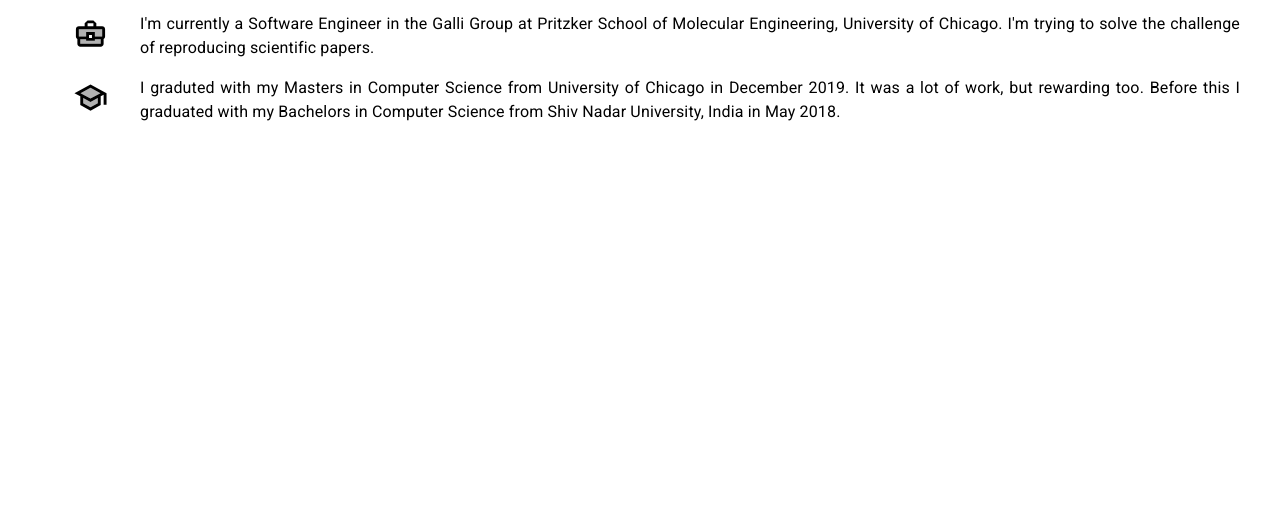
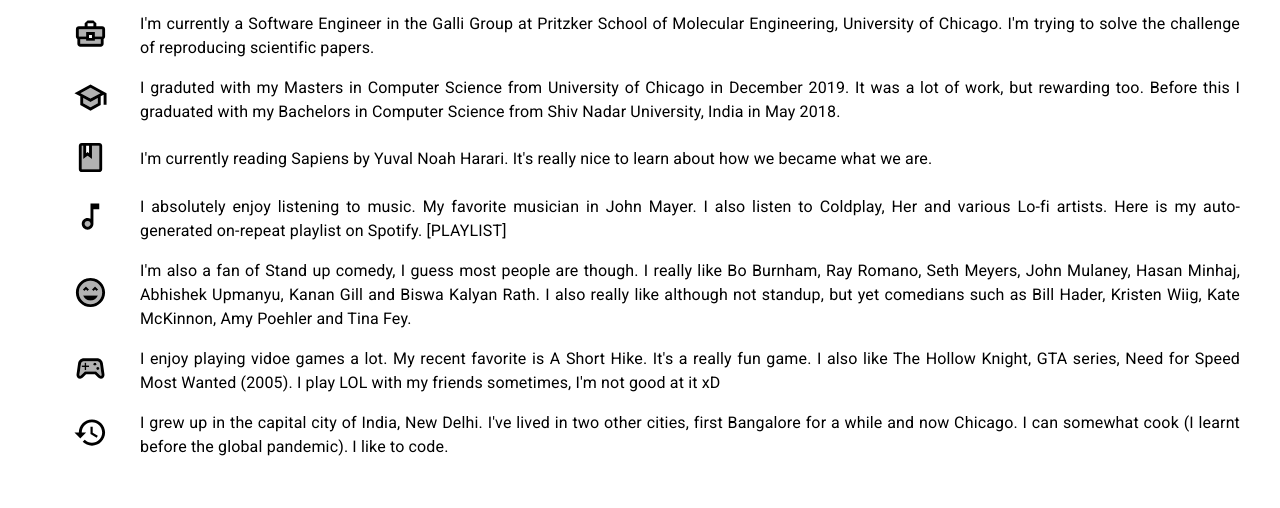
Before and after one commit to anti-mony/SimpleYouGatsby, a Gatsby site: page /About in a window 1280 px wide. Shown: the part 230-738 px from the top of the page. Built offline with nearby package versions, Linux system fonts and the light colour scheme; Gatsby itself is replaced by a stand-in of ours.

Commit message:
Update About Page

```diff
--- a/src/pages/About.js
+++ b/src/pages/About.js
@@ -1,10 +1,18 @@
-import React from "react"
+import React, { Fragment } from "react"
 
 import Layout from "../components/layout"
 import SEO from "../components/seo"
 
-import { Grid, Typography, Container } from "@material-ui/core"
-import { BusinessCenterTwoTone, SchoolTwoTone } from "@material-ui/icons"
+import { Grid, Typography, Container, Button } from "@material-ui/core"
+import {
+  BusinessCenterTwoTone,
+  SchoolTwoTone,
+  BookTwoTone,
+  MusicNoteTwoTone,
+  SentimentVerySatisfiedTwoTone,
+  HistoryTwoTone,
+  SportsEsportsTwoTone,
+} from "@material-ui/icons"
 
 const About = () => {
   const sections = [
@@ -17,6 +25,45 @@
       icon: <SchoolTwoTone fontSize="large" />,
       text:
         "I graduted with my Masters in Computer Science from University of Chicago in December 2019. It was a lot of work, but rewarding too. Before this I graduated with my Bachelors in Computer Science from Shiv Nadar University, India in May 2018. ",
+    },
+    {
+      icon: <BookTwoTone fontSize="large" />,
+      text:
+        "I'm currently reading Sapiens by Yuval Noah Harari. It's really nice to learn about how we became what we are.",
+    },
+    {
+      icon: <MusicNoteTwoTone fontSize="large" />,
+      text: (
+        <Fragment>
+          I absolutely enjoy listening to music. My favorite musician in John
+          Mayer. I also listen to Coldplay, Her and various Lo-fi artists. Here
+          is my auto-generated on-repeat playlist on Spotify.{" "}
+          <a
+            href="https://open.spotify.com/playlist/37i9dQZF1Ept6PBaMJhQzk"
+            style={{
+              textDecoration: "none",
+              color: "black",
+            }}
+          >
+            [PLAYLIST]
+          </a>
+        </Fragment>
+      ),
+    },
+    {
+      icon: <SentimentVerySatisfiedTwoTone fontSize="large" />,
+      text:
+        "I'm also a fan of Stand up comedy, I guess most people are though. I really like Bo Burnham, Ray Romano, Seth Meyers, John Mulaney, Hasan Minhaj, Abhishek Upmanyu, Kanan Gill and Biswa Kalyan Rath. I also really like although not standup, but yet comedians such as Bill Hader, Kristen Wiig, Kate McKinnon, Amy Poehler and Tina Fey.",
+    },
+    {
+      icon: <SportsEsportsTwoTone fontSize="large" />,
+      text:
+        "I enjoy playing vidoe games a lot. My recent favorite is A Short Hike. It's a really fun game. I also like The Hollow Knight, GTA series, Need for Speed Most Wanted (2005). I play LOL with my friends sometimes, I'm not good at it xD",
+    },
+    {
+      icon: <HistoryTwoTone fontSize="large" />,
+      text:
+        "I grew up in the capital city of India, New Delhi. I've lived in two other cities, first Bangalore for a while and now Chicago. I can somewhat cook (I learnt before the global pandemic). I like to code.",
     },
   ]
 
--- a/src/pages/index.js
+++ b/src/pages/index.js
@@ -16,7 +16,7 @@
       alignItems="center"
       flexGrow={1}
     >
-      <Box style={{ minWidth: "200px", width: "25%", padding: "16px" }} p={1}>
+      <Box style={{ minWidth: "200px", width: "20%", padding: "16px" }} p={1}>
         <Image />
       </Box>
 
```
